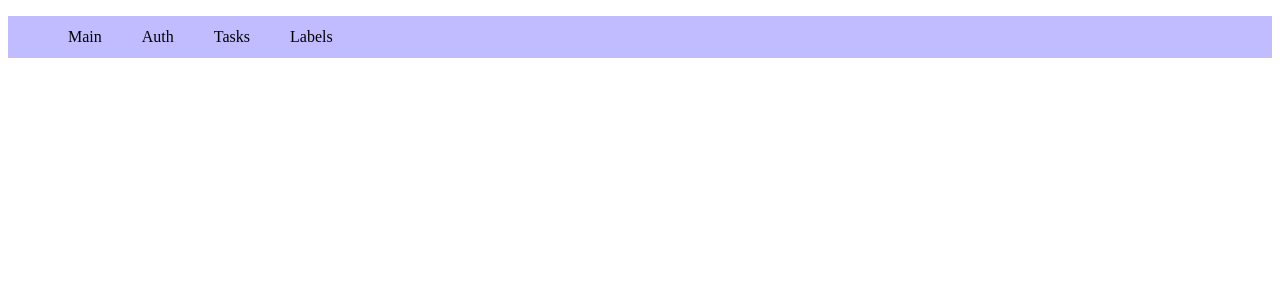
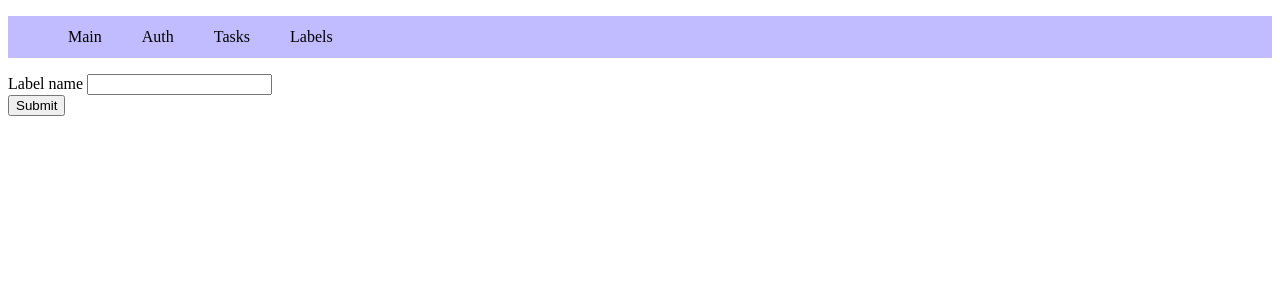
Before and after one commit to DeNX17/taskmanagement, a React (Create React App) app in the folder client/: page /labels/create in a window 1280 px wide. Shown: the top 300 px of the page. Built offline with nearby package versions, Linux system fonts and the light colour scheme.

Commit message:
add create label page

```diff
--- a/client/src/labels/create-label.page.tsx
+++ b/client/src/labels/create-label.page.tsx
@@ -1,10 +1,35 @@
 import React, { ReactElement } from 'react'
+import { Formik, Form } from 'formik'
+import { LabelInput } from '../ui/label-input'
+import { generateRoute } from '../common/routes'
 
+const initialValues = {
+  name: ""
+}
 
 export const CreateLabelPage = (): ReactElement => {
+  const handleSubmit = (values: any): void => {
+    try {
+      fetch(generateRoute("api/labels"), {
+        method: "POST",
+        mode: "cors",
+        headers: {
+          'Content-Type': 'application/json',
+        },
+        body: JSON.stringify(values)
+      })
+    } catch { }
+  }
+
   return (
-    <div>
-
-    </div>
+    <Formik
+      initialValues={initialValues}
+      onSubmit={handleSubmit}
+      component={(): ReactElement =>
+        <Form>
+          <LabelInput name="name" label="Label name" />
+          <button type="submit">Submit</button>
+        </Form>
+      } />
   )
 }
--- a/client/src/labels/labels.page.tsx
+++ b/client/src/labels/labels.page.tsx
@@ -9,8 +9,6 @@ export const LabelsPage = (): ReactElement => {
     fetch(generateRoute("api/labels")).then((res) => res.json()).then((res) => setLabels(res))
   }, [])
 
-  console.log(labels)
-
   return (
     <div>
       <Link to={createLabel}><button>Create label</button></Link>
```
Also changed, not shown: 1 other file (tests, documents, lock files or other folders).
